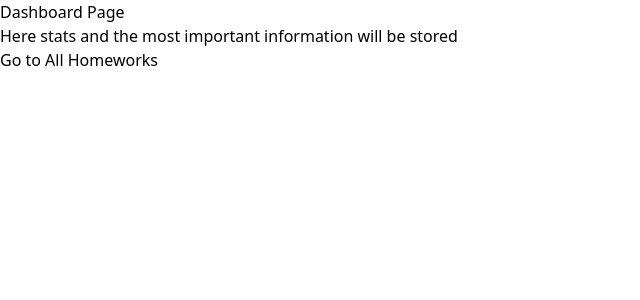
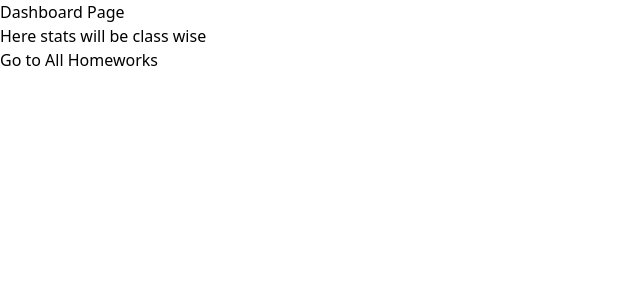
Before and after one commit to alok12-3/homework.ai, a React (Vite) app: page /teacher/dashboard in a window 1280 px wide. Shown: the top 300 px of the page, without its empty margins (0-640 px from the left). Built offline with nearby package versions, Linux system fonts and the light colour scheme; no server answers.

Commit message:
making structure

```diff
--- a/src/pages/DashboardPageTeacher.jsx
+++ b/src/pages/DashboardPageTeacher.jsx
@@ -13,7 +13,7 @@ const DashboardPageTeacher = () => {
   return (
     <div className="flex flex-col items-center justify-center min-h-screen bg-gray-100 p-6">
       <h1 className="text-4xl font-bold mb-4">Dashboard Page</h1>
-      <p className="text-lg mb-4">Here stats and the most important information will be stored</p>
+      <p className="text-lg mb-4">Here stats will be class wise</p>
       <button
         onClick={goToHomeworks}
         className="bg-blue-500 hover:bg-blue-700 text-white font-bold py-2 px-4 rounded focus:outline-none focus:shadow-outline"
```
